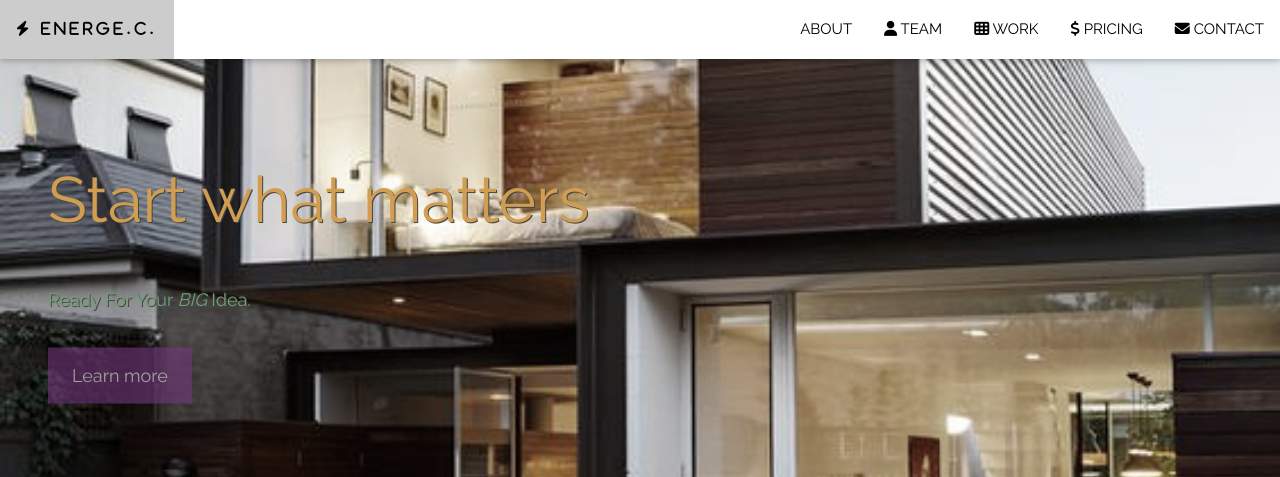
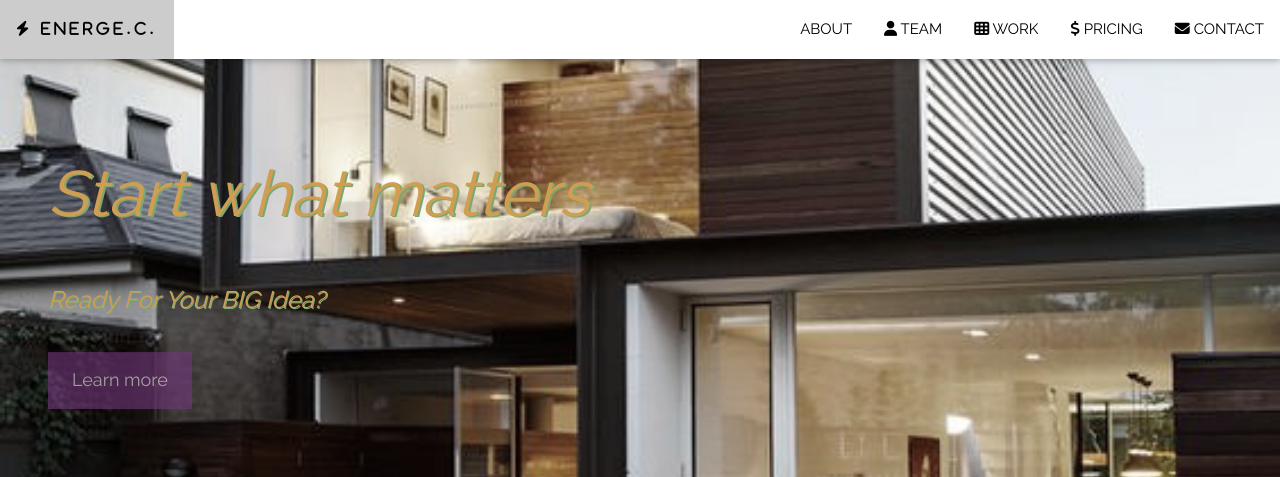
Before and after one commit to jnutt367/electric-services-prototype, a plain HTML site: page index.html in a window 1280 px wide. Shown: the top 477 px of the page. Drawn offline with nearby package versions, Linux system fonts and the light colour scheme.

```diff
--- a/index.html
+++ b/index.html
@@ -79,9 +79,9 @@
 <header class="bgimg-1 w3-display-container w3-grayscale-min" id="home">
   <div class="w3-display-left w3-text-black" style="padding:48px">
 
-    <span style="text-shadow:1px 1px 0 #444"  class="w3-jumbo w3-hide-small w3-text-orange">Start what matters</span><br>
-    <span style="text-shadow:1px 1px 0 #444" class="w3-xxlarge w3-hide-large w3-hide-medium w3-text-orange">Start what matters</span><br>
-    <span style="text-shadow:1px 1px 0 #444" class="w3-large w3-text-green"> Ready For Your <em>BIG</em> Idea.</span>
+    <span style="text-shadow:2px 1px 0 #5bb649"  class="w3-jumbo w3-hide-small w3-text-orange"><em>Start what matters</em></span><br>
+    <span style="text-shadow:2px 1px 0 #5bb649" class="w3-xxlarge w3-hide-large w3-hide-medium w3-text-orange"><em>Start what matters</em></span><br>
+    <span style="text-shadow:1px 1px 0 #5bb649" class="w3-xlarge w3-text-orange"> <em>Ready For Your BIG Idea?</em></span>
     <p><a href="#about" class="w3-button w3-purple w3-padding-large w3-large w3-margin-top w3-opacity w3-hover-opacity-max">Learn more </a></p>
 
   </div>
```
